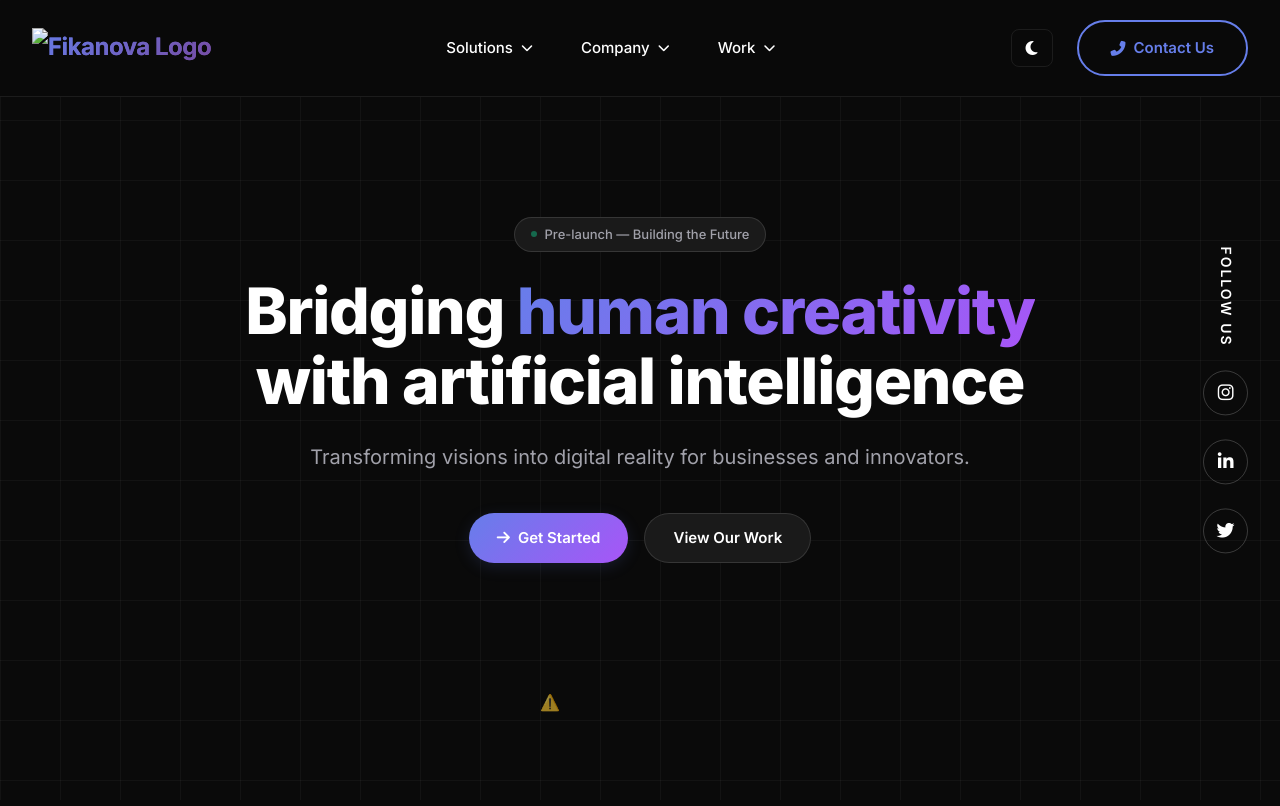
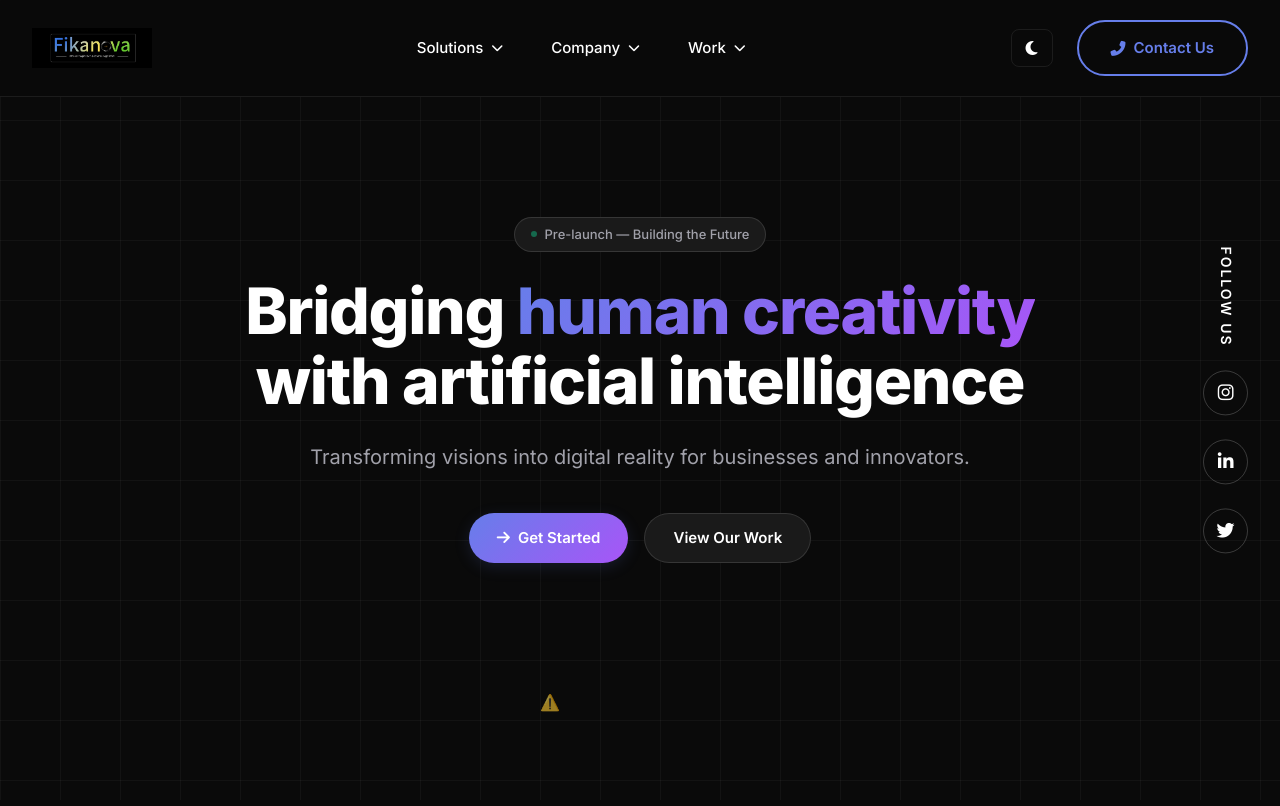
Before and after one commit to Fikanova/Fikanova-Site, a plain HTML site: page index.html in a window 1280 px wide. Shown: the top 806 px of the page. Drawn offline with nearby package versions, Linux system fonts and the light colour scheme; no server answers.

Commit message:
Fix logo image source and closing HTML tag

```diff
--- a/index.html
+++ b/index.html
@@ -34,7 +34,7 @@
     <header>
         <nav>
             <div class="logo">
-                <img src="fikanova-logo 1.png" alt="Fikanova Logo" class="logo-image" />
+                <img src="assets/logos/fikanova-logo1.png" class="logo-image" />
             </div>
 
             <div class="nav-desktop">
```
